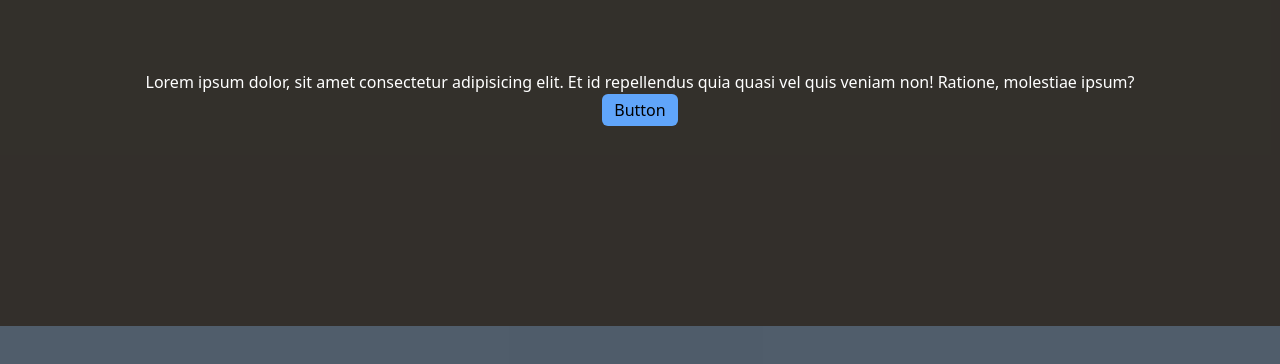
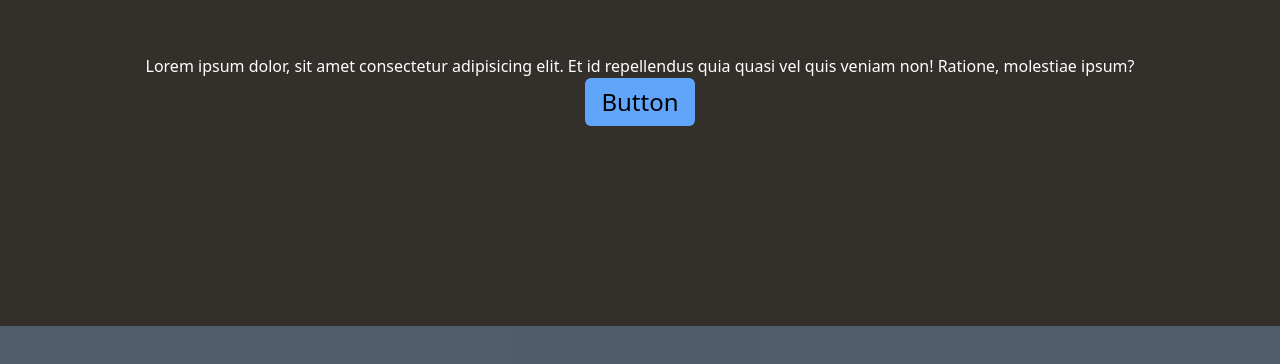
Before and after one commit to SundayLogic/DragThisBox, a Next.js app: page / in a window 1280 px wide. Shown: the part 354-718 px from the top of the page. Built offline with nearby package versions, Linux system fonts and the light colour scheme.

Commit message:
Aria Test 1.2

```diff
--- a/components/pages/Test.tsx
+++ b/components/pages/Test.tsx
@@ -35,8 +35,8 @@ function Button({onClick, children}:ButtonProps){
     let ref = React.useRef() as React.RefObject<Element>;
     let {buttonProps, isPressed} = useButton({onPress: onClick}, ref)
     return(
-        <FocusRing focusClass="">
-            <button {...buttonProps} className={`${isPressed ? "bg-blue-400/30" : "bg-blue-400"} px-3 py-1 rounded-md touch-none select-none focus:outline-none`}>
+        <FocusRing focusClass="ring">
+            <button {...buttonProps} className={`${isPressed ? "bg-blue-400/30" : "bg-blue-400"} px-4 py-2 rounded-md touch-none select-none focus:outline-none text-2xl`}>
                 {children}
             </button>
         </FocusRing>
```
